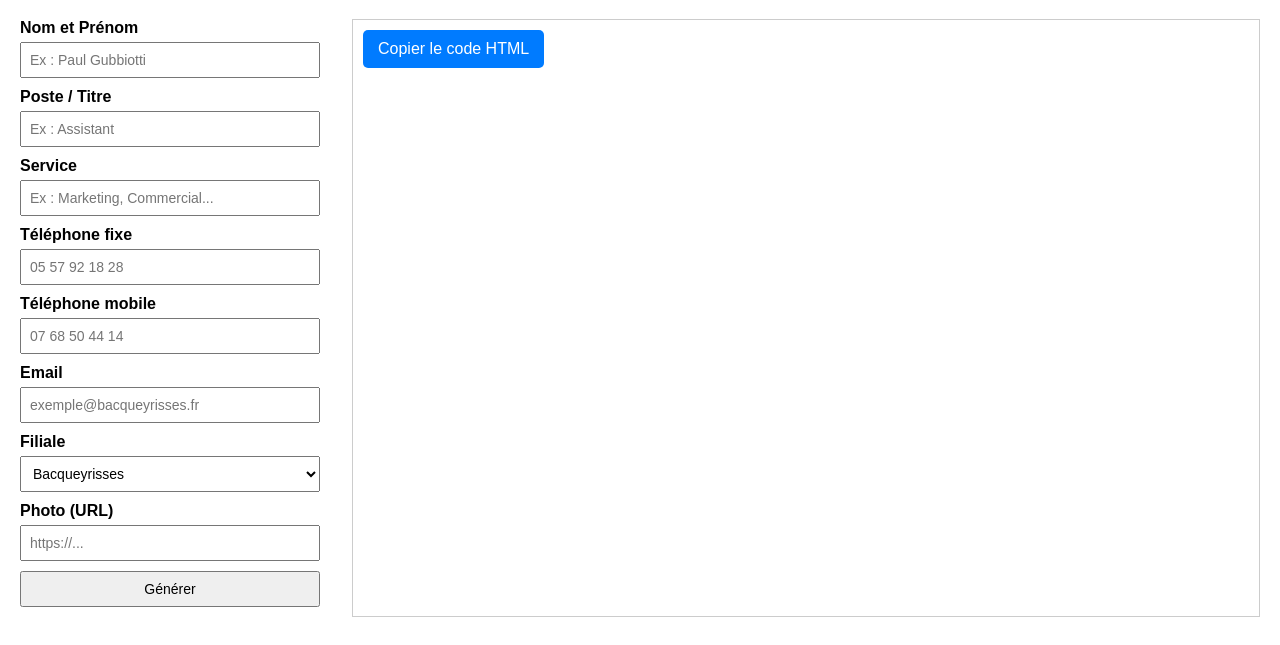
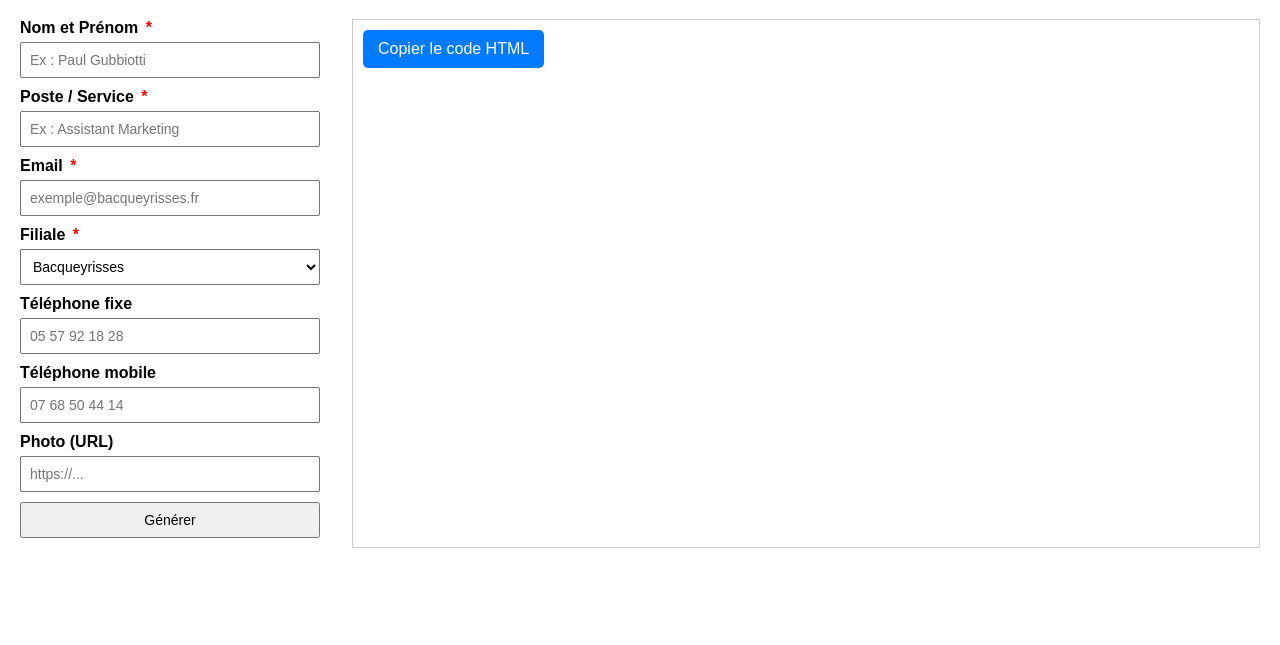
Before and after one commit to PaulGub/Signo, a plain HTML site: page generateur.html in a window 1280 px wide. Both pictures are taken after a click on the button "Copier le code HTML". Shown: the part 61-706 px from the top of the page. Drawn offline with Linux system fonts and the light colour scheme.

Commit message:
Update generateur.html

```diff
--- a/generateur.html
+++ b/generateur.html
@@ -20,6 +20,10 @@
     label {
       margin-bottom: 5px;
       font-weight: bold;
+    }
+    .required-asterisk {
+      color: red;
+      margin-left: 3px;
     }
     input, select, button {
       margin-bottom: 10px;
@@ -51,28 +55,33 @@
   <h1>Signo - Générateur de signature</h1>
   <div class="container">
     <form id="signatureForm">
-      <label for="nom">Nom et Prénom</label>
+      <label for="nom">Nom et Prénom <span class="required-asterisk">*</span></label>
       <input type="text" id="nom" placeholder="Ex : Paul Gubbiotti" required />
-      <label for="poste">Poste / Titre</label>
-      <input type="text" id="poste" placeholder="Ex : Assistant" />
-      <label for="service">Service</label>
-      <input type="text" id="service" placeholder="Ex : Marketing, Commercial..." />
-      <label for="telFixe">Téléphone fixe</label>
-      <input type="tel" id="telFixe" placeholder="05 57 92 18 28" />
-      <label for="telPortable">Téléphone mobile</label>
-      <input type="tel" id="telPortable" placeholder="07 68 50 44 14" />
-      <label for="mail">Email</label>
-      <input type="email" id="mail" placeholder="exemple@bacqueyrisses.fr" />
-      <label for="filiale">Filiale</label>
-      <select id="filiale">
+
+      <label for="posteService">Poste / Service <span class="required-asterisk">*</span></label>
+      <input type="text" id="posteService" placeholder="Ex : Assistant Marketing" required />
+
+      <label for="mail">Email <span class="required-asterisk">*</span></label>
+      <input type="email" id="mail" placeholder="exemple@bacqueyrisses.fr" required />
+
+      <label for="filiale">Filiale <span class="required-asterisk">*</span></label>
+      <select id="filiale" required>
         <option value="bacqueyrisses" selected>Bacqueyrisses</option>
         <option value="pbc">PBC</option>
         <option value="boxtore">Boxtore</option>
         <option value="skillbus">Skillbus</option>
         <option value="sellerie">Sellerie</option>
       </select>
+
+      <label for="telFixe">Téléphone fixe</label>
+      <input type="tel" id="telFixe" placeholder="05 57 92 18 28" />
+
+      <label for="telPortable">Téléphone mobile</label>
+      <input type="tel" id="telPortable" placeholder="07 68 50 44 14" />
+
       <label for="photoURL">Photo (URL)</label>
       <input type="text" id="photoURL" placeholder="https://..." />
+
       <button type="button" id="genererBtn">Générer</button>
     </form>
     <div class="signature-preview">
@@ -80,6 +89,7 @@
       <div id="previewArea"></div>
     </div>
   </div>
+
   <script>
     const filialeData = {
       bacqueyrisses: {
@@ -147,25 +157,23 @@
 
     const form = document.getElementById('signatureForm');
     const nomInput = document.getElementById('nom');
-    const posteInput = document.getElementById('poste');
-    const serviceInput = document.getElementById('service');
+    const posteServiceInput = document.getElementById('posteService');
+    const mailInput = document.getElementById('mail');
+    const filialeSelect = document.getElementById('filiale');
     const telFixeInput = document.getElementById('telFixe');
     const telPortableInput = document.getElementById('telPortable');
-    const mailInput = document.getElementById('mail');
-    const filialeSelect = document.getElementById('filiale');
     const photoURLInput = document.getElementById('photoURL');
     const previewArea = document.getElementById('previewArea');
     const copyBtn = document.getElementById('copyBtn');
     const genererBtn = document.getElementById('genererBtn');
 
     function generateSignatureHTML() {
-      const nom = nomInput.value.trim() || 'NOM PRENOM';
-      const poste = posteInput.value.trim() || 'Poste';
-      const service = serviceInput.value.trim() ? ' - ' + serviceInput.value.trim() : '';
+      const nom = nomInput.value.trim();
+      const posteService = posteServiceInput.value.trim();
+      const mail = mailInput.value.trim();
+      const filiale = filialeSelect.value;
       const telFixe = telFixeInput.value.trim();
       const telPortable = telPortableInput.value.trim();
-      const mail = mailInput.value.trim() || 'exemple@mail.com';
-      const filiale = filialeSelect.value;
       const photoURL = photoURLInput.value.trim();
       const data = filialeData[filiale];
       const color = data.color;
@@ -203,7 +211,7 @@
     </tr>
     <tr>
       <td style="font-size: 14px; font-style: italic; padding-bottom: 10px;">
-        ${poste}${service}
+        ${posteService}
       </td>
     </tr>
     <tr>
@@ -291,11 +299,19 @@
     }
 
     genererBtn.addEventListener('click', () => {
+      if (!nomInput.checkValidity() || !posteServiceInput.checkValidity() || !mailInput.checkValidity() || !filialeSelect.checkValidity()) {
+        alert("Veuillez remplir tous les champs obligatoires.");
+        return;
+      }
       const html = generateSignatureHTML();
       previewArea.innerHTML = html;
     });
 
     copyBtn.addEventListener('click', () => {
+      if (!nomInput.checkValidity() || !posteServiceInput.checkValidity() || !mailInput.checkValidity() || !filialeSelect.checkValidity()) {
+        alert("Veuillez remplir tous les champs obligatoires avant de copier le code.");
+        return;
+      }
       const html = generateSignatureHTML();
       const temp = document.createElement('textarea');
       temp.value = html;
```
